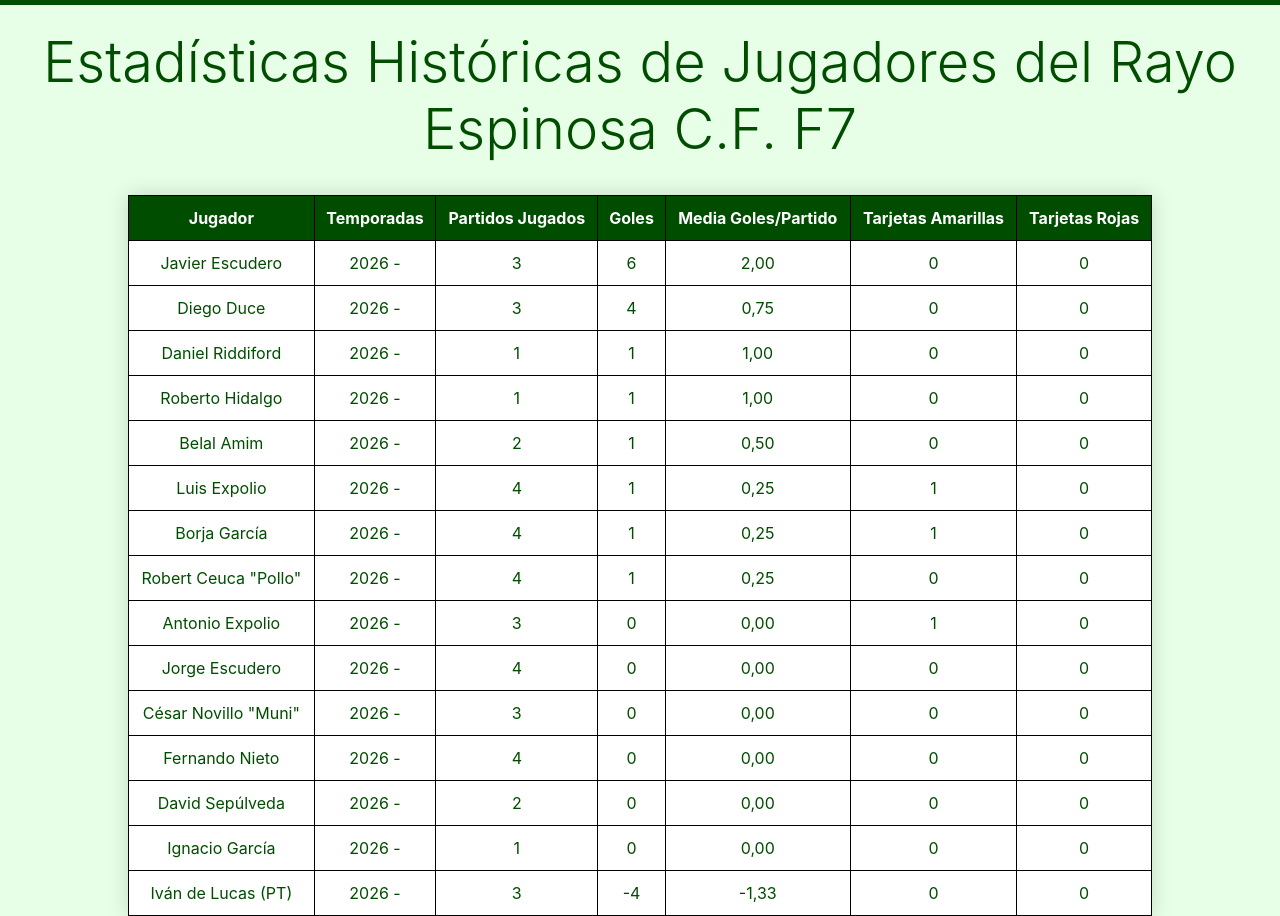
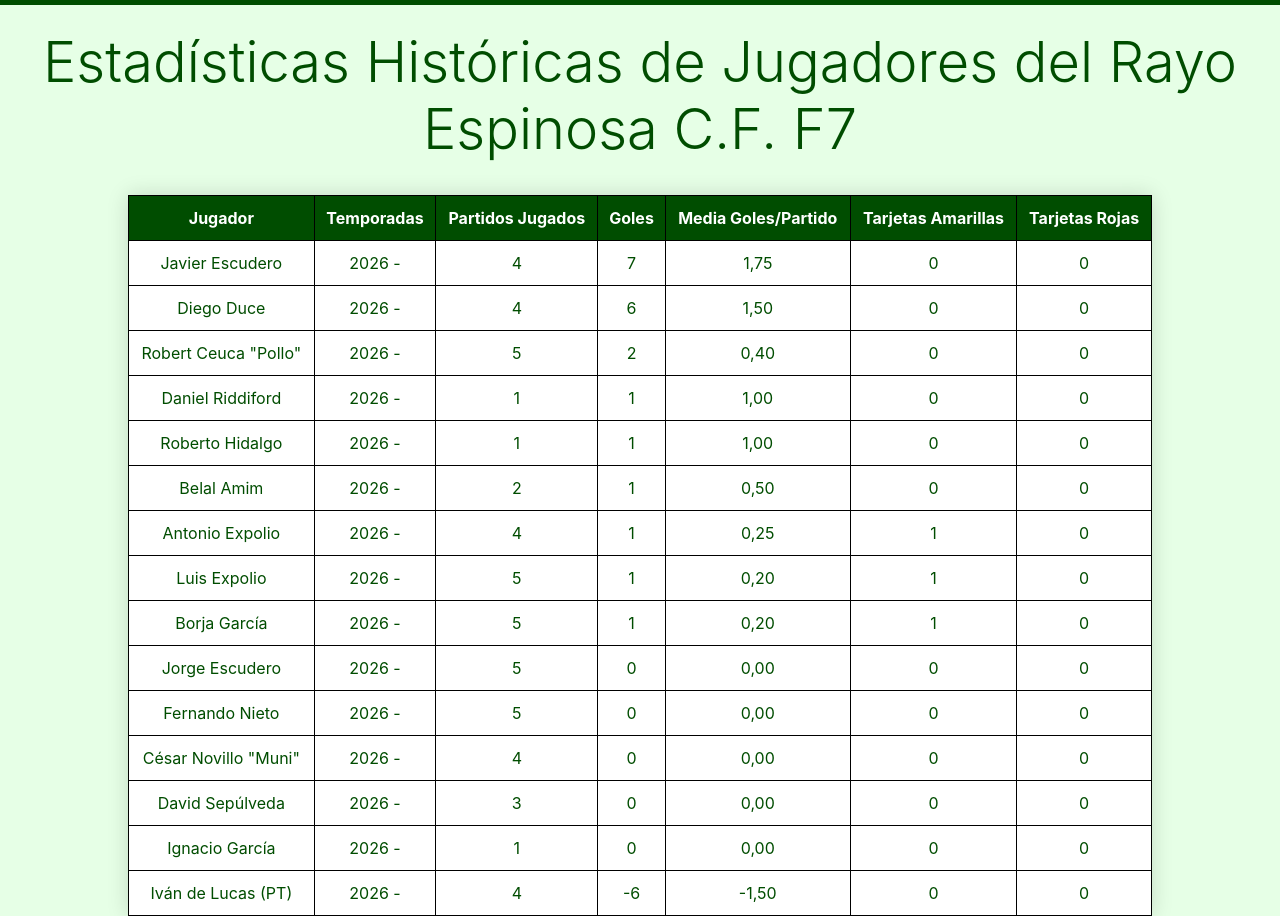
Before and after one commit to RayoEspinosa/rayoespinosa.github.io, a plain HTML site: page fut7.html in a window 1280 px wide. Shown: the part 75-991 px from the top of the page. Drawn offline with nearby package versions, Linux system fonts and the light colour scheme.

Commit message:
Update fut7.html

```diff
--- a/fut7.html
+++ b/fut7.html
@@ -133,23 +133,23 @@ button:hover {
         <th>Tarjetas Amarillas</th>
         <th>Tarjetas Rojas</th>
     </tr>
-	<tr><td>Javier Escudero</td><td>2026 - </td><td>3</td><td>6</td><td>2,00</td><td>0</td><td>0</td></tr>
-    <tr><tr><td>Diego Duce</td><td>2026 - </td><td>3</td><td>4</td><td>0,75</td><td>0</td><td>0</td></tr>
+	<tr><td>Javier Escudero</td><td>2026 - </td><td>4</td><td>7</td><td>1,75</td><td>0</td><td>0</td></tr>
+    <tr><tr><td>Diego Duce</td><td>2026 - </td><td>4</td><td>6</td><td>1,50</td><td>0</td><td>0</td></tr>
+	<tr><td>Robert Ceuca "Pollo"</td><td>2026 - </td><td>5</td><td>2</td><td>0,40</td><td>0</td><td>0</td></tr>
 	<tr><td>Daniel Riddiford</td><td>2026 - </td><td>1</td><td>1</td><td>1,00</td><td>0</td><td>0</td></tr>
 	<tr><td>Roberto Hidalgo</td><td>2026 - </td><td>1</td><td>1</td><td>1,00</td><td>0</td><td>0</td></tr>
 	<tr><td>Belal Amim</td><td>2026 - </td><td>2</td><td>1</td><td>0,50</td><td>0</td><td>0</td></tr>
-    <tr><td>Luis Expolio</td><td>2026 - </td><td>4</td><td>1</td><td>0,25</td><td>1</td><td>0</td></tr>
-	<tr><td>Borja García</td><td>2026 - </td><td>4</td><td>1</td><td>0,25</td><td>1</td><td>0</td></tr>
-	<tr><td>Robert Ceuca "Pollo"</td><td>2026 - </td><td>4</td><td>1</td><td>0,25</td><td>0</td><td>0</td></tr>
-	<tr><td>Antonio Expolio</td><td>2026 - </td><td>3</td><td>0</td><td>0,00</td><td>1</td><td>0</td></tr>
-    <tr><td>Jorge Escudero</td><td>2026 - </td><td>4</td><td>0</td><td>0,00</td><td>0</td><td>0</td></tr>
-    <tr><td>César Novillo "Muni"</td><td>2026 - </td><td>3</td><td>0</td><td>0,00</td><td>0</td><td>0</td></tr>
-    <tr><td>Fernando Nieto</td><td>2026 - </td><td>4</td><td>0</td><td>0,00</td><td>0</td><td>0</td></tr>
-	<tr><td>David Sepúlveda</td><td>2026 - </td><td>2</td><td>0</td><td>0,00</td><td>0</td><td>0</td></tr>
+	<tr><td>Antonio Expolio</td><td>2026 - </td><td>4</td><td>1</td><td>0,25</td><td>1</td><td>0</td></tr>
+    <tr><td>Luis Expolio</td><td>2026 - </td><td>5</td><td>1</td><td>0,20</td><td>1</td><td>0</td></tr>
+	<tr><td>Borja García</td><td>2026 - </td><td>5</td><td>1</td><td>0,20</td><td>1</td><td>0</td></tr>
+    <tr><td>Jorge Escudero</td><td>2026 - </td><td>5</td><td>0</td><td>0,00</td><td>0</td><td>0</td></tr>
+	 <tr><td>Fernando Nieto</td><td>2026 - </td><td>5</td><td>0</td><td>0,00</td><td>0</td><td>0</td></tr>
+    <tr><td>César Novillo "Muni"</td><td>2026 - </td><td>4</td><td>0</td><td>0,00</td><td>0</td><td>0</td></tr>
+	<tr><td>David Sepúlveda</td><td>2026 - </td><td>3</td><td>0</td><td>0,00</td><td>0</td><td>0</td></tr>
 	<tr><td>Ignacio García</td><td>2026 - </td><td>1</td><td>0</td><td>0,00</td><td>0</td><td>0</td></tr>
 
     <!-- Porteros con goles negativos -->
-	  <tr><td>Iván de Lucas (PT)</td><td>2026 - </td><td>3</td><td>-4</td><td>-1,33</td><td>0</td><td>0</td></tr>
+	  <tr><td>Iván de Lucas (PT)</td><td>2026 - </td><td>4</td><td>-6</td><td>-1,50</td><td>0</td><td>0</td></tr>
 
 </table>
 
```
